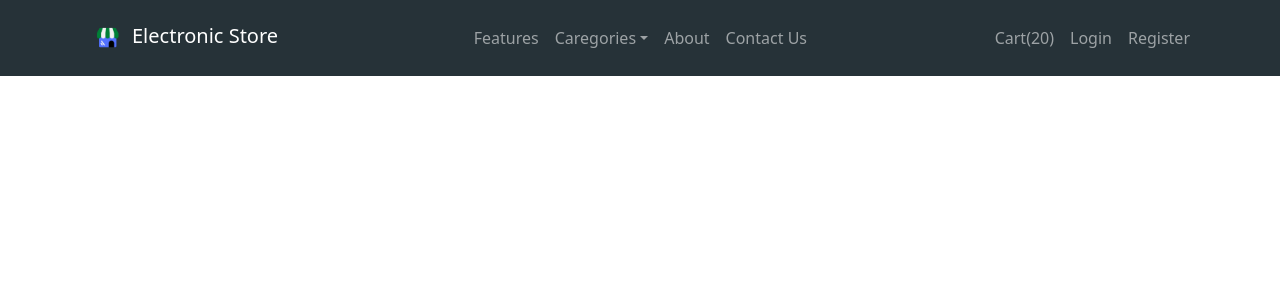
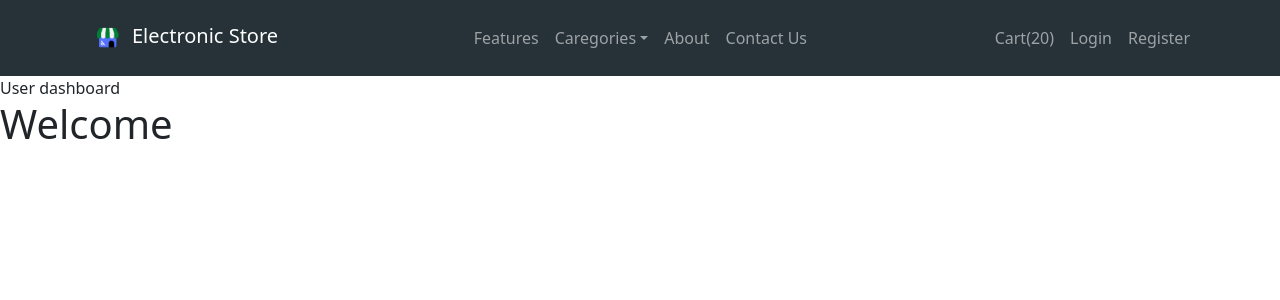
Before and after one commit to praveen8409/Electronic-Store-React, a React (Create React App) app: page /users/home in a window 1280 px wide. Shown: the top 300 px of the page. Built offline with nearby package versions, Linux system fonts and the light colour scheme.

Commit message:
Implement context API for Users

```diff
--- a/src/App.js
+++ b/src/App.js
@@ -12,10 +12,13 @@ import CustomNavbar from './components/Navbar';
 import { ToastContainer } from 'react-toastify';
 import { Login } from './pages/login';
 import { Register } from './pages/register';
+import { UserProvider } from './context/user.provider';
+import { Home } from './pages/users/home';
 
 function App() {
 
   return (
+    <UserProvider>
       <BrowserRouter>
         <ToastContainer
           position="top-right"
@@ -29,21 +32,25 @@ function App() {
           pauseOnHover
           theme="dark"
         />
-   <CustomNavbar/>
+
+        <CustomNavbar />
         <Routes>
-    <Route path='/' element={<Index/>} />
-    <Route path='/about' element={<About/>} />
-    <Route path='/contact' element={<Contact/>} />
-    <Route path='/cart' element={<Cart/>} />
-    <Route path='/service' element={<Service/>} />
-    <Route path='/store' element={<Store/>} />
-    <Route path='/login' element={<Login/>} />
-    <Route path='/register' element={<Register/>} />
-    <Route path='/users' element={<Dashboard/>} >
-      <Route path='profile' element={<Profile/>}></Route>
+          <Route path='/' element={<Index />} />
+          <Route path='/about' element={<About />} />
+          <Route path='/contact' element={<Contact />} />
+          <Route path='/cart' element={<Cart />} />
+          <Route path='/service' element={<Service />} />
+          <Route path='/store' element={<Store />} />
+          <Route path='/login' element={<Login />} />
+          <Route path='/register' element={<Register />} />
+          <Route path='/users' element={<Dashboard />} >
+            <Route path='profile' element={<Profile />}/>
+            <Route path='home' element={<Home />}/>
+
           </Route>
         </Routes>
       </BrowserRouter>
+    </UserProvider>
   );
 }
 
--- a/src/components/Navbar.jsx
+++ b/src/components/Navbar.jsx
@@ -4,9 +4,18 @@ import Navbar from 'react-bootstrap/Navbar';
 import NavDropdown from 'react-bootstrap/NavDropdown';
 import { NavLink } from 'react-router-dom';
 import logo from '../assets/logo.png';
+import { useContext } from 'react';
+import { UserContext } from '../context/user.context';
 
 
 const CustomNavbar = () => {
+  const userContext = useContext(UserContext);
+
+  const doLogout = ()=>{
+    userContext.setIsLogin(false);
+    userContext.setUserData(null);
+  }
+
   return (
     <Navbar collapseOnSelect className='bg-navbar-color' expand="lg" variant='dark'>
       <Container>
@@ -36,8 +45,24 @@ const CustomNavbar = () => {
           </Nav>
           <Nav>
             <Nav.Link as={NavLink} to="cart">Cart(20)</Nav.Link>
-            <Nav.Link as={NavLink} to="login">Login</Nav.Link>
-            <Nav.Link as={NavLink} to="register">Register</Nav.Link>
+
+            {
+              (userContext.isLogin) ?
+                (
+                  <>
+
+                    <Nav.Link as={NavLink} to="#">{userContext.userData.user.email}</Nav.Link>
+                    <Nav.Link onClick={doLogout}>Logout</Nav.Link>
+                  </>
+                ) :
+                (
+                  <>
+                    <Nav.Link as={NavLink} to="login">Login</Nav.Link>
+                    <Nav.Link as={NavLink} to="register">Register</Nav.Link>
+                  </>
+                )
+            }
+
 
           </Nav>
         </Navbar.Collapse>
--- /dev/null
+++ b/src/context/user.context.js
@@ -0,0 +1,3 @@
+const { createContext } = require("react");
+
+export const UserContext = createContext(null);
--- /dev/null
+++ b/src/context/user.provider.js
@@ -0,0 +1,22 @@
+import { useState } from "react"
+import { UserContext } from "./user.context";
+
+
+export const UserProvider = ({ children }) => {
+    const [isLogin, setIsLogin] = useState(false);
+    const [userData, setUserData] = useState(null);
+
+
+    return (
+        <UserContext.Provider value={
+            {
+                userData: userData,
+                setUserData: setUserData,
+                isLogin: isLogin,
+                setIsLogin: setIsLogin
+            }
+        }>
+            {children}
+        </UserContext.Provider>
+    )
+}
--- a/src/pages/login.js
+++ b/src/pages/login.jsx
@@ -1,11 +1,14 @@
-import React, { useState } from 'react'
+import React, { useContext, useState } from 'react'
 import { Base } from '../components/Base'
 import { Button, Card, CardBody, Col, Container, Form, Row, Spinner } from 'react-bootstrap'
-import { NavLink } from 'react-router-dom'
+import { NavLink, useNavigate } from 'react-router-dom'
 import { toast } from 'react-toastify'
 import { loginUser } from '../services/user.service'
+import { UserContext } from '../context/user.context'
 
 export const Login = () => {
+  const redirect = useNavigate();
+  const userContext = useContext(UserContext);
 
   let [data, setData] = useState({
     email: '',
@@ -58,6 +61,11 @@ export const Login = () => {
           errorData: null,
           isError: false
         });
+
+        userContext.setIsLogin(true);
+        userContext.setUserData(userData);
+        redirect('/users/home');
+
       }).catch((error) => {
         console.log(error);
         toast.error(error.response.data.message)
@@ -83,7 +91,7 @@ export const Login = () => {
               }
             } >
               <CardBody>
-
+              {/* <Container>{JSON.stringify(userContext)}</Container> */}
                 <h3 className='mb-3 text-center text-uppercase'>Store Login here</h3>
                 <Form noValidate onSubmit={submitForm}>
                   <Form.Group className="mb-3" controlId="formEmail">
--- a/src/pages/register.js
+++ b/src/pages/register.jsx
@@ -4,9 +4,12 @@ import { Button, Card, CardBody, Col, Container, Form, Row, Spinner } from 'reac
 import logo from '../assets/logo.png'
 import { toast } from 'react-toastify';
 import { registerUser } from '../services/user.service';
-import { NavLink } from 'react-router-dom';
+import { NavLink, useNavigate } from 'react-router-dom';
 
 export const Register = () => {
+
+  let redirect = useNavigate();
+
   let[data, setData] = useState({
     name:'',
     email:'',
@@ -94,6 +97,7 @@ export const Register = () => {
         console.log(userData);
         toast.success("User Register Successfully !! "+userData.name);
         clearData();
+        redirect('/login')
       })
       .catch((error)=>{
         setErrorData({
--- a/src/pages/users/dashboard.jsx
+++ b/src/pages/users/dashboard.jsx
@@ -3,9 +3,9 @@ import { Outlet } from 'react-router-dom'
 
 export const Dashboard = () => {
   return (
-    <dic>
+    <div>
     <div>User dashboard</div>
     <Outlet></Outlet>
-    </dic>
+    </div>
   )
 }
--- /dev/null
+++ b/src/pages/users/home.jsx
@@ -0,0 +1,13 @@
+import React, { useContext } from 'react'
+import { UserContext } from '../../context/user.context'
+import { Outlet } from 'react-router-dom';
+
+export const Home = () => {
+    const userContext = useContext(UserContext);
+  return (
+    <div>
+        <h1>Welcome {userContext.userData?.user?.name}</h1>
+        {/* <Outlet></Outlet> */}
+    </div>
+  )
+}
```
Lines whose indentation alone changed are shown as unchanged.
